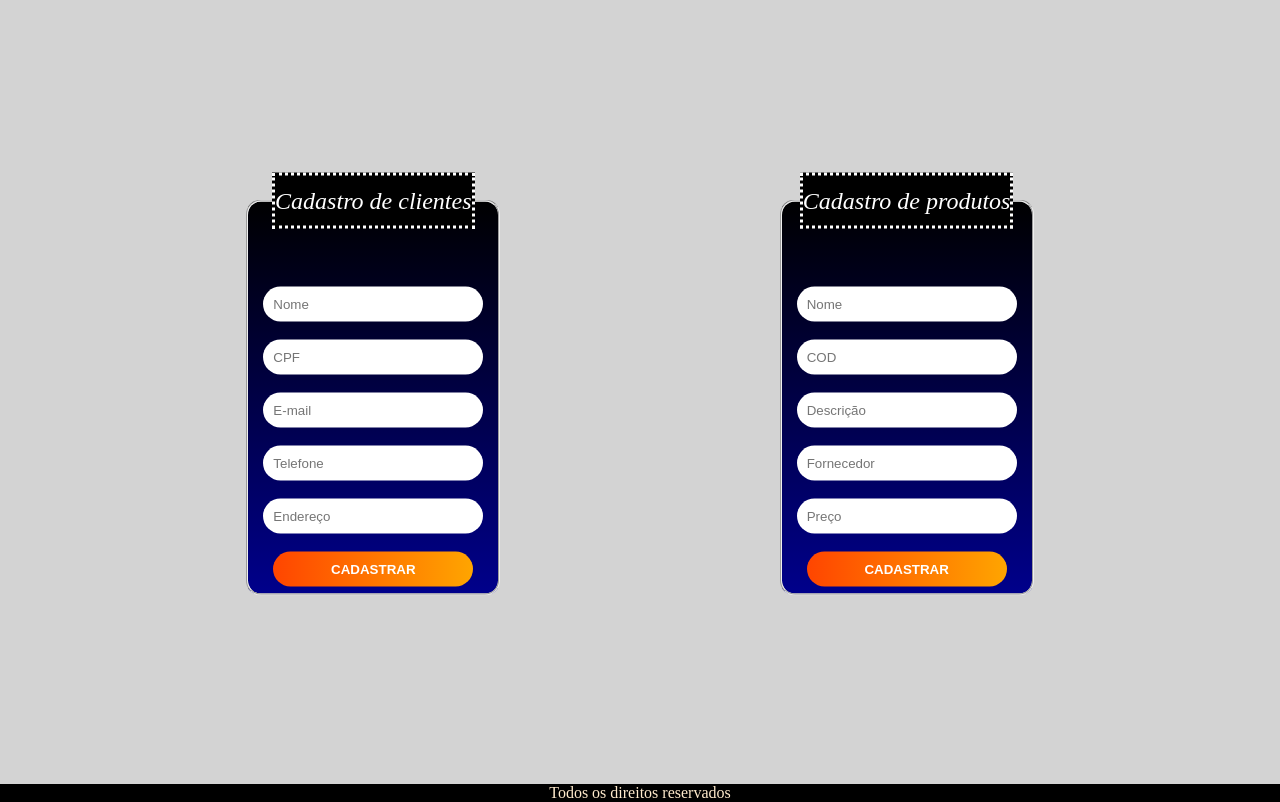
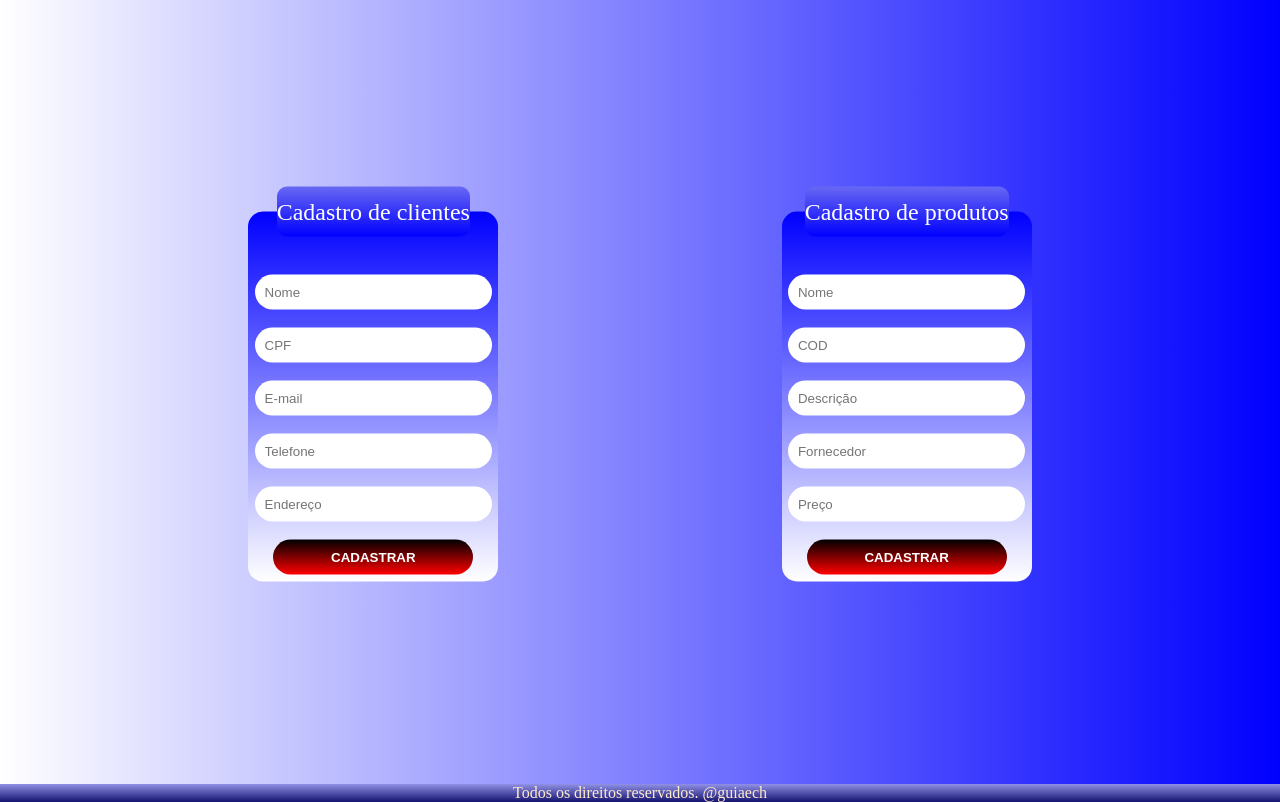
Before and after one commit to guiaech/Vtex_inventario, a plain HTML site: page index.html in a window 1280 px wide. Shown: the part 416-1218 px from the top of the page. Drawn offline with Linux system fonts and the light colour scheme.

Commit message:
Código css foi limpo e trocas nas cores de toda pagina

```diff
--- a/css/style.css
+++ b/css/style.css
@@ -7,8 +7,8 @@
   width: 100%;
   height: 100vh;
   display: flex;
-  justify-content:space-evenly;
-  background-color: #d3d3d3;
+  justify-content: space-evenly;
+  background-image: linear-gradient(to right, white, blue);
 }
 
 .logo {
@@ -16,11 +16,11 @@
   width: 100%;
   display: flex;
   justify-content: center;
-  background-color: #d3d3d3;
+  background-image: linear-gradient(to right, white, blue);
 }
 
 .footer {
-  background: black;
+  background-image: linear-gradient(rgb(144, 144, 230), rgb(20, 20, 112));
   text-align: center;
   color: blanchedalmond;
 }
@@ -42,85 +42,44 @@
 }
 
 
-#formulario-dois {
-  display: flex;
-  flex-direction: column;
-}
-
-#formulario {
-  display: flex;
-  flex-direction: column;
-}
 
 fieldset {
   width: 250px;
-  background: linear-gradient(black, darkblue);
+  background: linear-gradient(blue, white);
   border-radius: 15px;
   position: absolute;
   left: 50%;
   top: 50%;
   transform: translate(-50%, -50%);
   text-align: center;
-  padding-top: 50px;
+  padding-top: 30px;
   color: #fff;
   align-items: center;
   line-height: 50px;
+  border-style: none;
 }
 
 legend {
-  font-style: italic;
-  font-family: “Segoe UI”, ”Arial”, ”Times New Roman”;
+  font-style: normal;
+  font-family: 'Times New Roman', Times, serif;
   color: white;
-  background-color: black;
+  background-image: linear-gradient(rgb(104, 104, 243), blue);
   font-size: x-large;
-  border-style: dotted;
+  border-style: linear;
+  border-radius: 10px;
 }
 
-#formulario input.campo_nome {
-  width: 80%;
-  margin: 0 auto;
+
+input {
+  position: auto;
+  width: 87%;
+  margin: auto;
   padding: 10px;
   border: none;
   margin-bottom: 10px;
   border-radius: 50px;
 }
 
-#formulario input.campo_email {
-  position: auto;
-  width: 80%;
-  margin: 0 auto;
-  padding: 10px;
-  border: none;
-  margin-bottom: 10px;
-  border-radius: 50px;
-}
-
-#formulario input.campo_tel {
-  width: 80%;
-  margin: 0 auto;
-  padding: 10px;
-  border: none;
-  margin-bottom: 10px;
-  border-radius: 50px;
-}
-
-#formulario input.campo_end {
-  width: 80%;
-  margin: 0 auto;
-  padding: 10px;
-  border: none;
-  margin-bottom: 10px;
-  border-radius: 50px;
-}
-
-#formulario input.campo_CPF {
-  width: 80%;
-  margin: 0 auto;
-  padding: 10px;
-  border: none;
-  margin-bottom: 10px;
-  border-radius: 50px;
-}
 
 .btn-submit {
   padding: 10px;
@@ -131,62 +90,10 @@ legend {
   text-transform: uppercase;
   font-weight: 700;
   color: #fff;
-  background: linear-gradient(to right, orangered, orange);
+  background: linear-gradient(black, red);
   cursor: pointer;
 }
 
-.area-2 {
-  position: center;
-  left: auto;
-  top: auto;
-  width: 320px;
-  height: auto;
-}
-
-#formulario-dois input.campo_name {
-  width: 80%;
-  margin: 0 auto;
-  padding: 10px;
-  border: none;
-  margin-bottom: 10px;
-  border-radius: 50px;
-}
-
-#formulario-dois input.campo_cod {
-  width: 80%;
-  margin: 0 auto;
-  padding: 10px;
-  border: none;
-  margin-bottom: 10px;
-  border-radius: 50px;
-}
-
-#formulario-dois input.campo_desc {
-  width: 80%;
-  margin: 0 auto;
-  padding: 10px;
-  border: none;
-  margin-bottom: 10px;
-  border-radius: 50px;
-}
-
-#formulario-dois input.campo_forn {
-  width: 80%;
-  margin: 0 auto;
-  padding: 10px;
-  border: none;
-  margin-bottom: 10px;
-  border-radius: 50px;
-}
-
-#formulario-dois input.campo_price {
-  width: 80%;
-  margin: 0 auto;
-  padding: 10px;
-  border: none;
-  margin-bottom: 10px;
-  border-radius: 50px;
-}
 
 .btn-submitdois {
   padding: 10px;
@@ -197,14 +104,14 @@ legend {
   text-transform: uppercase;
   font-weight: 700;
   color: #fff;
-  background: linear-gradient(to right, orangered, orange);
+  background: linear-gradient(black, red);
   cursor: pointer;
 }
 
-.cadastrado{
-  background:black;
+.cadastrado {
+  background: linear-gradient(black, red);
   color: white;
-  border-style:double;
+  border-style: double;
   text-align: center;
   border-width: 5px;
   border-radius: 1px;
--- a/index.html
+++ b/index.html
@@ -21,11 +21,11 @@
             <form id="formulario">
                 <fieldset>
                   <legend>Cadastro de clientes</legend>
-                  <input class="campo_nome" type="text" placeholder="Nome" id="nome">
-                  <input class="campo_CPF"type="text" placeholder="CPF" id="CPF">
-                  <input class="campo_email"type="text" placeholder="E-mail" id="email">
-                  <input class="campo_tel" type="text" placeholder="Telefone" id="telefone">
-                  <input class="campo_end"type="text" placeholder="Endereço" id="endereco">
+                  <input class="input" type="text" placeholder="Nome" id="nome">
+                  <input class="input"type="text" placeholder="CPF" id="CPF">
+                  <input class="input"type="text" placeholder="E-mail" id="email">
+                  <input class="input" type="text" placeholder="Telefone" id="telefone">
+                  <input class="input"type="text" placeholder="Endereço" id="endereco">
                   <input class="btn-submit" type="submit" value="Cadastrar">
                 </fieldset>
             </form>
@@ -35,11 +35,11 @@
             <form id="formulario-dois">
                 <fieldset>
                   <legend>Cadastro de produtos</legend>
-                  <input class="campo_name" type="text" placeholder="Nome" id="nomef">
-                  <input class="campo_cod"type="text" placeholder="COD" id="COD">
-                  <input class="campo_desc"type="text" placeholder="Descrição" id="desc">
-                  <input class="campo_forn" type="text" placeholder="Fornecedor" id="fornecedor">
-                  <input class="campo_price"type="text" placeholder="Preço" id="preco">
+                  <input class="input" type="text" placeholder="Nome" id="nomef">
+                  <input class="input"type="text" placeholder="COD" id="COD">
+                  <input class="input"type="text" placeholder="Descrição" id="desc">
+                  <input class="input" type="text" placeholder="Fornecedor" id="fornecedor">
+                  <input class="input"type="text" placeholder="Preço" id="preco">
                   <input class="btn-submitdois" type="submit" value="Cadastrar">
                 </fieldset>
             </form>
@@ -47,7 +47,7 @@
     </section>
 
     <footer class="footer">
-        <p>Todos os direitos reservados</p>
+        <p>Todos os direitos reservados. @guiaech</p>
     </footer>
 </body>
 <script src="js/script.js"></script>
```
